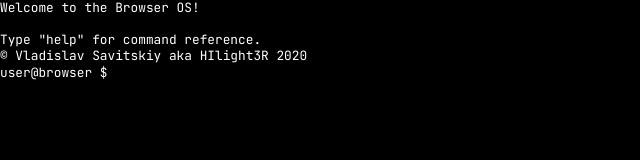
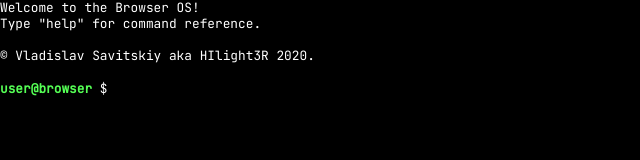
Before and after one commit to dalalsunil1986/browseros, a website built with webpack: page src/index.html in a window 1280 px wide. Shown: the whole page, without its empty margins (0-640 px from the left). Built offline with nearby package versions, Linux system fonts and the light colour scheme.

Commit message:
Code improvements, fix bugs

```diff
--- a/package.json
+++ b/package.json
@@ -28,7 +28,9 @@
     "watch": "cross-env DEVMODE=1 webpack --watch",
     "start": "cross-env DEVMODE=1 webpack serve",
     "stats": "webpack --profile --json > stats.json && webpack-bundle-analyzer stats.json",
-    "deploy": "npm run build && gh-pages -d dist -g \"$(git log --format=%B -n 1 $(git rev-parse origin/master))\""
+    "deploy": "npm run build && gh-pages -d dist -g \"$(git log --format=%B -n 1 $(git rev-parse origin/master))\"",
+    "release": "read n; cd dist; zip browseros-v$n.zip *; mv browseros-v$n.zip ../; cd ../",
+    "clear": "rm -f ./browseros-*.zip"
   },
   "author": {
     "name": "Vladislav Savitskiy aka HIlight3R",
--- a/src/commands.js
+++ b/src/commands.js
@@ -17,13 +17,13 @@ const commands = {
             '',
             'That is all for now :)`'].join('\n')
     },
-    uptime: () => {
+    uptime: () => { // Display system uptime
         const delta = Date.now() - startTime
         const days = Math.floor(delta / 1000 / 60 / 60 / 24)
         const hours = Math.floor(delta / 1000 / 60 / 60 - days * 24)
         const minutes = Math.floor(delta / 1000 / 60 - hours * 60 - days * 60 * 24)
         const seconds = Math.floor(delta / 1000 - minutes * 60 - hours * 60 * 60 - days * 60 * 60 * 24)
-        const milliseconds = Math.floor(delta - seconds * 1000  - minutes * 1000 * 60 - hours * 1000 * 60 * 60 - days * 1000 * 60 * 60 * 24)
+        const milliseconds = Math.floor(delta - seconds * 1000 - minutes * 1000 * 60 - hours * 1000 * 60 * 60 - days * 1000 * 60 * 60 * 24)
         return `Uptime: ${days}d ${hours}h ${minutes}m ${seconds}s ${milliseconds}ms`
     }
 }
--- a/src/index.html
+++ b/src/index.html
@@ -10,14 +10,15 @@
 <body>
 <div class="terminal">
     <div class="output">
-        <p class="console">Welcome to the Browser OS!</p>
-        <p class="console"><br></p>
-        <p class="console">Type "help" for command reference.</p>
-        <p class="console">&copy; Vladislav Savitskiy aka HIlight3R 2020</p>
+        <p class="console">Welcome to the Browser OS!<br>Type "help" for command reference.<br><br>&copy; Vladislav
+            Savitskiy aka HIlight3R 2020.<br><br></p>
+        <p class="console"></p>
+        <p class="console"></p>
     </div>
     <form class="input-form">
         <label class="prompt" for="command"></label>
-        <input autocapitalize="off" autocomplete="false" class="command" id="command" spellcheck="false" type="text">
+        <input autocapitalize="off" autocomplete="false" class="command fg-a" id="command" spellcheck="false"
+               type="text">
     </form>
 </div>
 </body>
--- a/src/index.js
+++ b/src/index.js
@@ -1,16 +1,17 @@
 import {element, inputPrompt, terminal, userInput} from "./elements"
-import {ps1} from './settings'
+import {username, hostname} from './settings'
 
 import 'normalize.css'
 import './styles/main.css'
 import {sanitizeText} from './utils';
 import {handler} from './commands'
 
-inputPrompt.textContent = ps1
+const ps1 = `<b class="fg-a">${username}@${hostname}</b> $`
+inputPrompt.innerHTML = ps1
 
 userInput.addEventListener('submit', evt => {
     const value = sanitizeText(handler.run(element.value)).replaceAll('\n', '<br>') // Get command result and prevent XSS vulnerability
-    terminal.insertAdjacentHTML('beforeend', `<p class="console">${value}</p>`) // Write output into HTML
+    terminal.insertAdjacentHTML('beforeend', `<p class="console">${ps1} ${sanitizeText(element.value)}</p><p class="console">${value}</p>`) // Write output into HTML
     element.value = '' // Reset input field
     evt.preventDefault() // Prevent form submitting
 })
--- a/src/settings.js
+++ b/src/settings.js
@@ -1,4 +1,3 @@
 export const username = 'user'
 export const hostname = 'browser'
-export const ps1 = `${username}@${hostname} $`
 export const startTime = Date.now()
--- a/webpack.config.js
+++ b/webpack.config.js
@@ -119,7 +119,6 @@ module.exports = {
                     },
                     mangle: {
                         eval: true,
-                        builtins: true
                     },
                     ecma: 2018,
                     toplevel: true,
```
Also changed, not shown: .github/workflows/codeql-analysis.yml, 1 other file.
